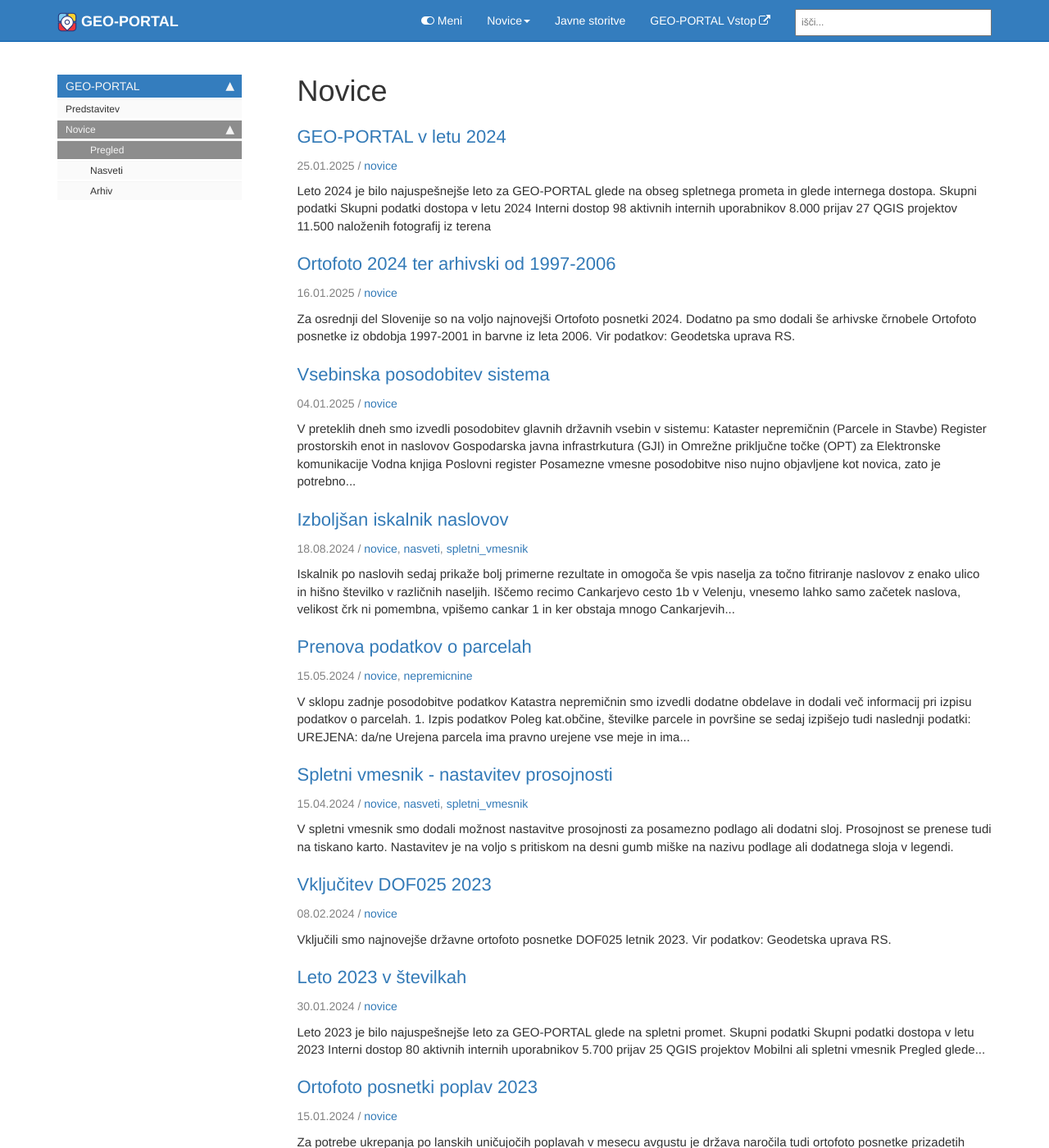
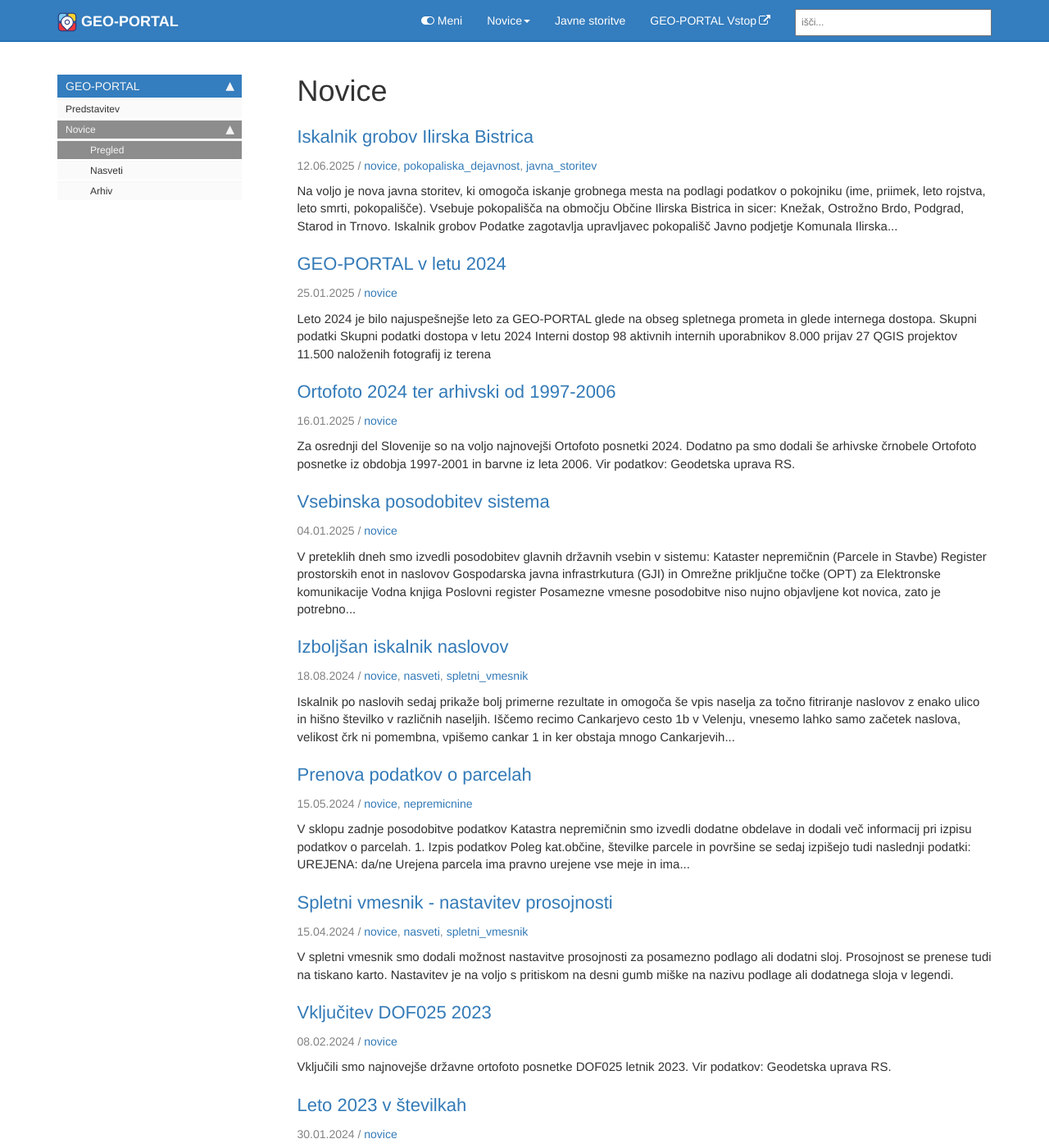
Before and after one commit to geo-portal/geo-portal.github.io, a Jekyll site: the page built from pages/news/news.html, in a window 1280 px wide and 1400 px high. Shown: the whole window at 82% size. Built offline with Jekyll 4.4.1, drawn with Linux system fonts in a browser that asks for light colours; comment, search, counter and statistics services are not loaded; some of the changed text lies outside the part shown.

Commit message:
novica, nov tag

```diff
--- a/_data/tags.yml
+++ b/_data/tags.yml
@@ -17,6 +17,7 @@ allowed-tags:
   - telekomunikacije
   - energetika
   - javna_razsvetljava
+  - pokopaliska_dejavnost
   - nepremicnine
   - mobilni_vmesnik
   - spletni_vmesnik
--- /dev/null
+++ b/_posts/2025-06-12-iskalnik-grobov-ilirska.md
@@ -0,0 +1,14 @@
+---
+title:  "Iskalnik grobov Ilirska Bistrica"
+permalink: 2025-06-12-iskalnik-grobov-ilirska.html
+tags: [novice,pokopaliska_dejavnost,javna_storitev]
+summary: Javna storitev iskanja lokacije grobnih mest za pokopališča na območju Ilirske Bistrice.
+---
+
+Na voljo je nova javna storitev, ki omogoča iskanje grobnega mesta na podlagi podatkov o pokojniku (ime, priimek, leto rojstva, leto smrti, pokopališče).
+
+Vsebuje pokopališča na območju Občine Ilirska Bistrica in sicer: Knežak, Ostrožno Brdo, Podgrad, Starod in Trnovo.
+
+[Iskalnik grobov](https://geo-portal.si/modules/graves/search/ko_ilib)
+
+Podatke zagotavlja upravljavec pokopališč Javno podjetje Komunala Ilirska Bistrica d.o.o.
```
Also changed, not shown: pages/gp/gp_uporaba.md (+1 -1 lines), pages/tags/tag_pokopaliska_dejavnost.md (added, +11 -0 lines).
